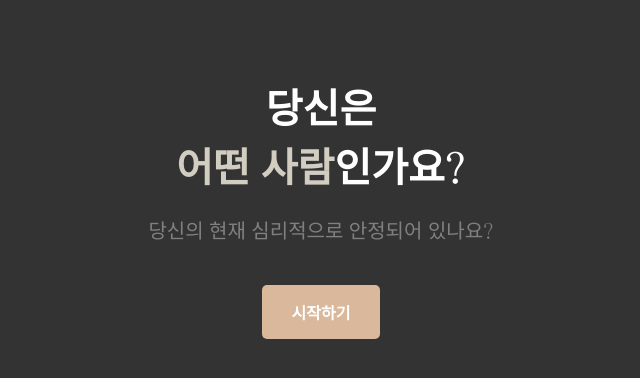
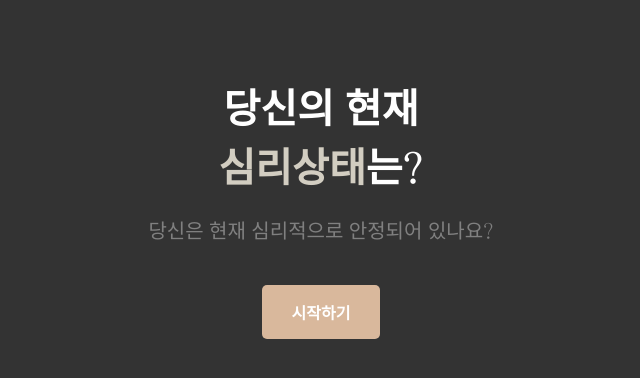
Before and after one commit to Cirque-Du-Trash/Flask, a Flask app: page / in a window 1280 px wide. Shown: the top 378 px of the page, without its empty margins (319-959 px from the left). Run offline with Flask 3, Linux system fonts and the light colour scheme; tables that the repository leaves empty hold one stand-in row (values such as "Sample post").

Commit message:
CSS and Template literal

```diff
--- a/templates/index.html
+++ b/templates/index.html
@@ -12,10 +12,10 @@
 <body>
     <div class="container">
         <h1>
-            당신은<br>
-            <span class="highlight">어떤 사람</span>인가요?
+            당신의 현재<br>
+            <span class="highlight">심리상태</span>는?
         </h1>
-        <p class="small">당신의 현재 심리적으로 안정되어 있나요?</p>
+        <p class="small">당신은 현재 심리적으로 안정되어 있나요?</p>
         <a href="{{ url_for('info') }}" class="start-button">시작하기</a>
     </div>
 </body>
--- a/templates/login.html
+++ b/templates/login.html
@@ -10,8 +10,8 @@
     <link href="https://fonts.googleapis.com/css2?family=Nanum+Myeongjo:wght@400;700;800&display=swap" rel="stylesheet">
 </head>
 <body>
+    <h1 class="mt-5">로그인</h1>
     <div class="container">
-        <h2 class="mt-5">로그인</h2>
         <form method="POST" action="">
             {{ form.hidden_tag() }}  <!-- CSRF 보호를 위한 숨겨진 태그 -->
             <div class="form-group">
--- a/templates/survey.html
+++ b/templates/survey.html
@@ -10,7 +10,7 @@
     <link href="https://fonts.googleapis.com/css2?family=Nanum+Myeongjo:wght@400;700;800&display=swap" rel="stylesheet">
     <script>
         let currentQuestion = 0;
-        const totalQuestions = {{ questions|length }};
+        const totalQuestions = '{{ questions|length }}';
 
         function showQuestion() {
             const questionDivs = document.querySelectorAll('.question');
```
Also changed, not shown: static/stats.css (+9 -6 lines), instance/test.db.
